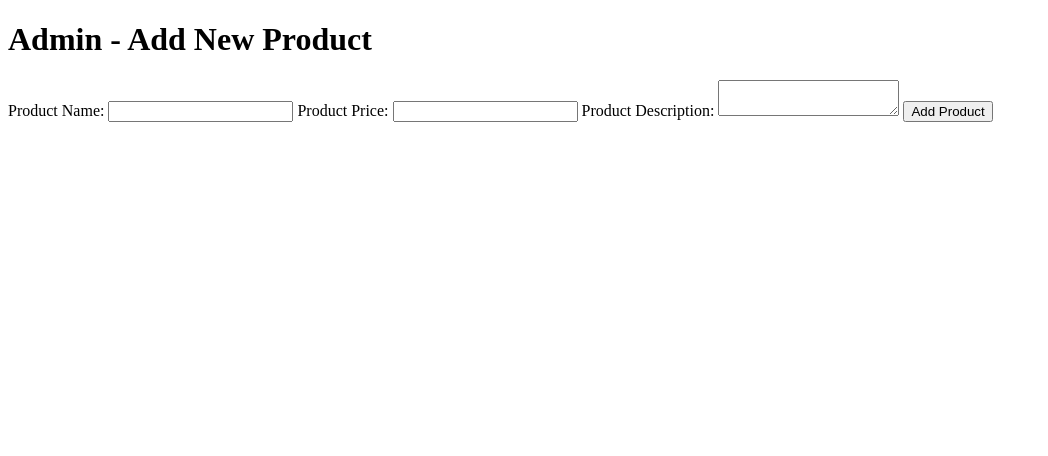
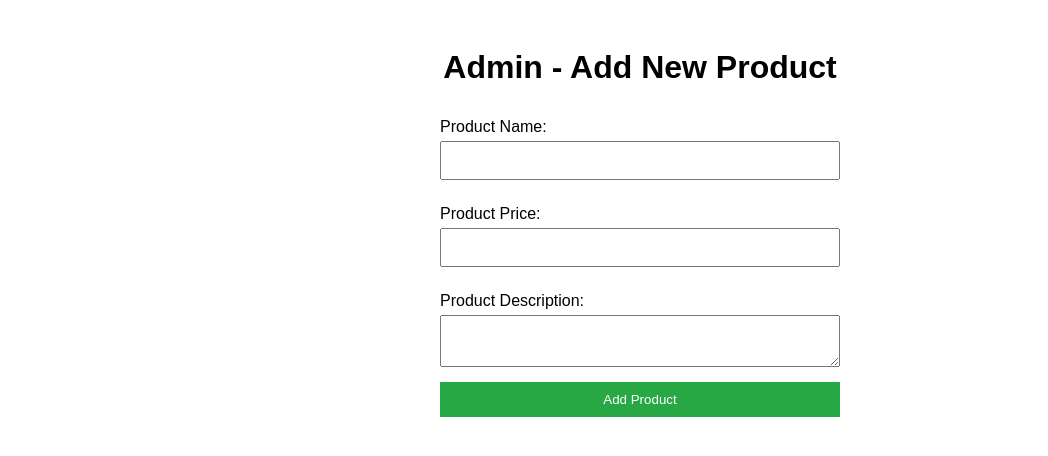
Before and after one commit to Glimmerhav/GymnasieProject, a plain HTML site: page html/admin.html in a window 1280 px wide. Shown: the whole page, without its empty margins (0-1048 px from the left). Drawn offline with Linux system fonts and the light colour scheme; files whose address does not match are found by name.

Commit message:
fixat lite kod
nu funkar den nya strukturen samt updaterat namn så de stämer med vad de skall vara i en färdig prudukt laggt till lite js men kommer behöva fixa mer advanserade

```diff
--- /dev/null
+++ b/css/admin-styles.css
@@ -0,0 +1,33 @@
+body {
+    font-family: Arial, sans-serif;
+    padding: 20px;
+}
+
+header {
+    text-align: center;
+    margin-bottom: 20px;
+}
+
+form {
+    display: flex;
+    flex-direction: column;
+    max-width: 400px;
+    margin: 0 auto;
+}
+
+label {
+    margin: 10px 0 5px;
+}
+
+input, textarea {
+    padding: 10px;
+    margin-bottom: 15px;
+}
+
+button {
+    padding: 10px;
+    background-color: #28a745;
+    color: white;
+    border: none;
+    cursor: pointer;
+}
--- a/html/admin.html
+++ b/html/admin.html
@@ -5,7 +5,7 @@
     <meta charset="UTF-8">
     <meta name="viewport" content="width=device-width, initial-scale=1.0">
     <title>Admin - Add Products</title>
-    <link rel="stylesheet" href="Styles.css">
+    <link rel="stylesheet" href="/GymnasieProject/css/admin-styles.css">
 </head>
 
 <body>
```
Also changed, not shown: html/Index.html (+1 -1 lines), js/index.js (added, +17 -0 lines), css/styles-for-index.css (renamed from css/Style.css).
